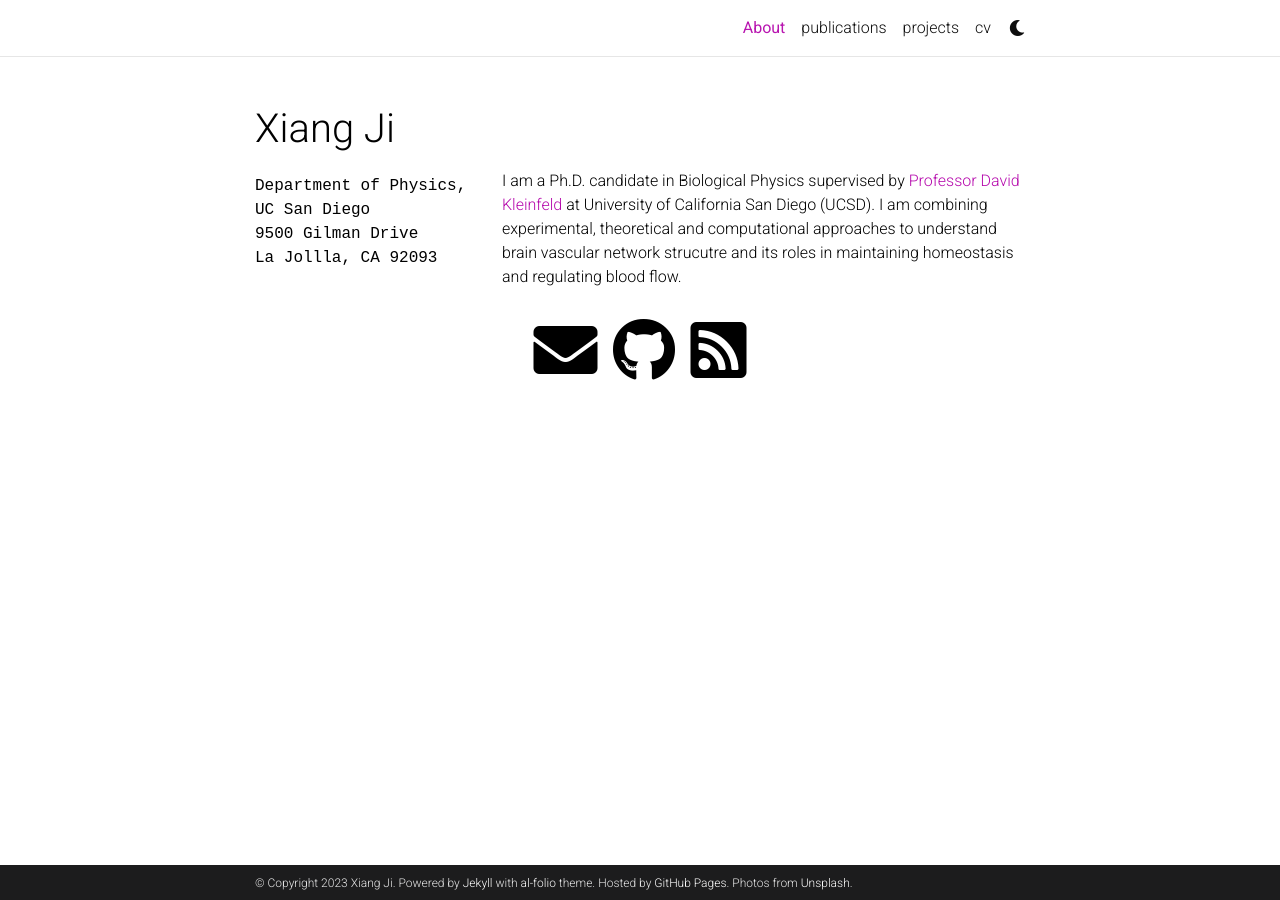
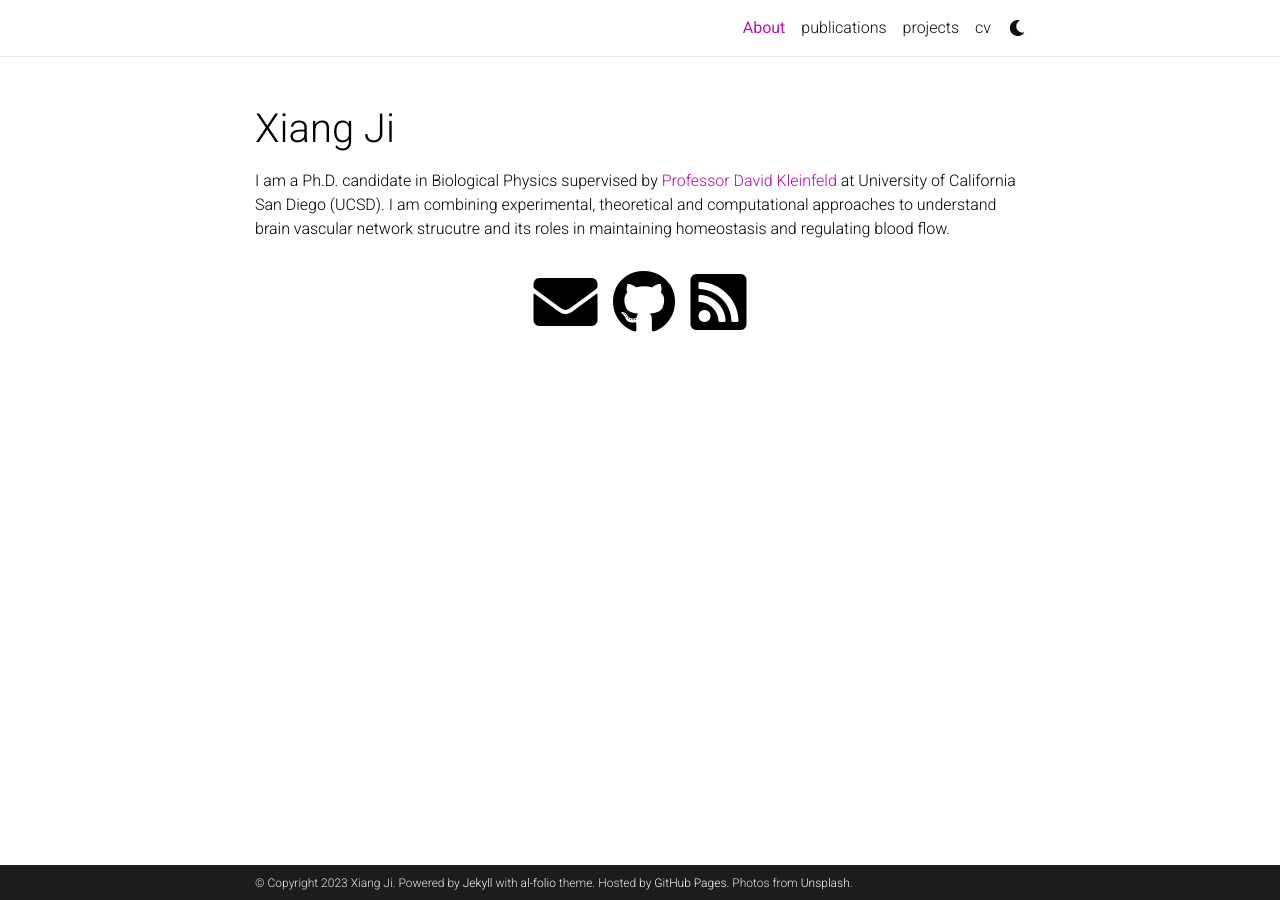
Before and after one commit to xiangjiph/xiangjiph.github.io, a Jekyll site: the page built from _pages/about.md, in a window 1280 px wide. Built offline with Jekyll 4.4.1, drawn with Linux system fonts in a browser that asks for light colours; comment, search, counter and statistics services are not loaded; a style sheet for code colours, icons or effects is not loaded; some of the changed lines change nothing that is shown.

Commit message:
Update about.md

```diff
--- a/_pages/about.md
+++ b/_pages/about.md
@@ -10,10 +10,10 @@ profile:
   #image: prof_pic.jpg
   image:
   image_circular: false # crops the image to make it circular
-  address: >
-    <p>Department of Physics, UC San Diego</p>
-    <p>9500 Gilman Drive</p>
-    <p>La Jollla, CA 92093</p>
+  # address: >
+  #   <p>Department of Physics, UC San Diego</p>
+  #   <p>9500 Gilman Drive</p>
+  #   <p>La Jollla, CA 92093</p>
 
 news: false  # includes a list of news items
 selected_papers: false # includes a list of papers marked as "selected={true}"
```
